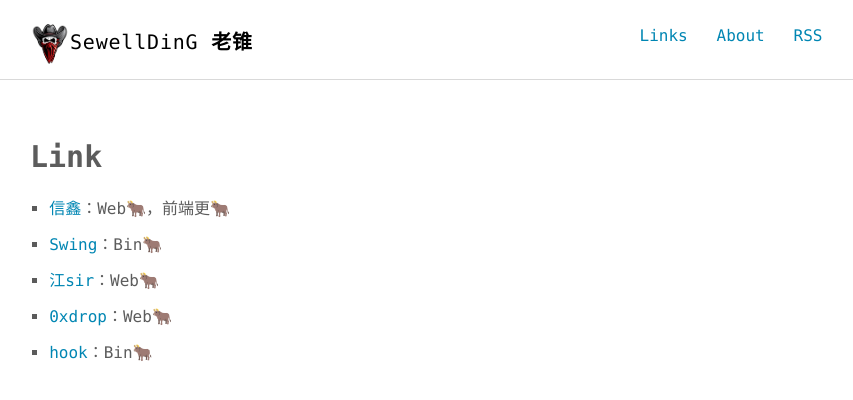
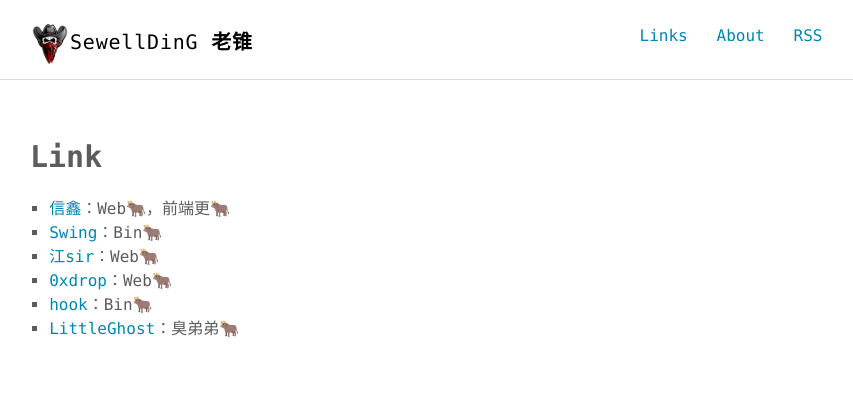
Before and after one commit to SewellDinG/sewellding.github.io, a Jekyll site: the page built from link.md, in a window 1280 px wide. Shown: the top 400 px of the page, without its empty margins (209-1062 px from the left). Built offline with Jekyll 4.4.1, drawn with Linux system fonts in a browser that asks for light colours.

Commit message:
[update] Links

```diff
--- a/link.md
+++ b/link.md
@@ -5,11 +5,8 @@ permalink: /link/
 ---
 
 - [信鑫](https://www.ycjcl.cc)：Web🐂，前端更🐂
-
 - [Swing](http://bestwing.me)：Bin🐂
-
 - [江sir](http://www.blogsir.com.cn)：Web🐂
-
 - [0xdrop](https://drops.org.cn)：Web🐂
-
 - [hook](http://weeklyalgo.codes)：Bin🐂
+- [LittleGhost](https://blog.littleghost.ml)：臭弟弟🐂
```
